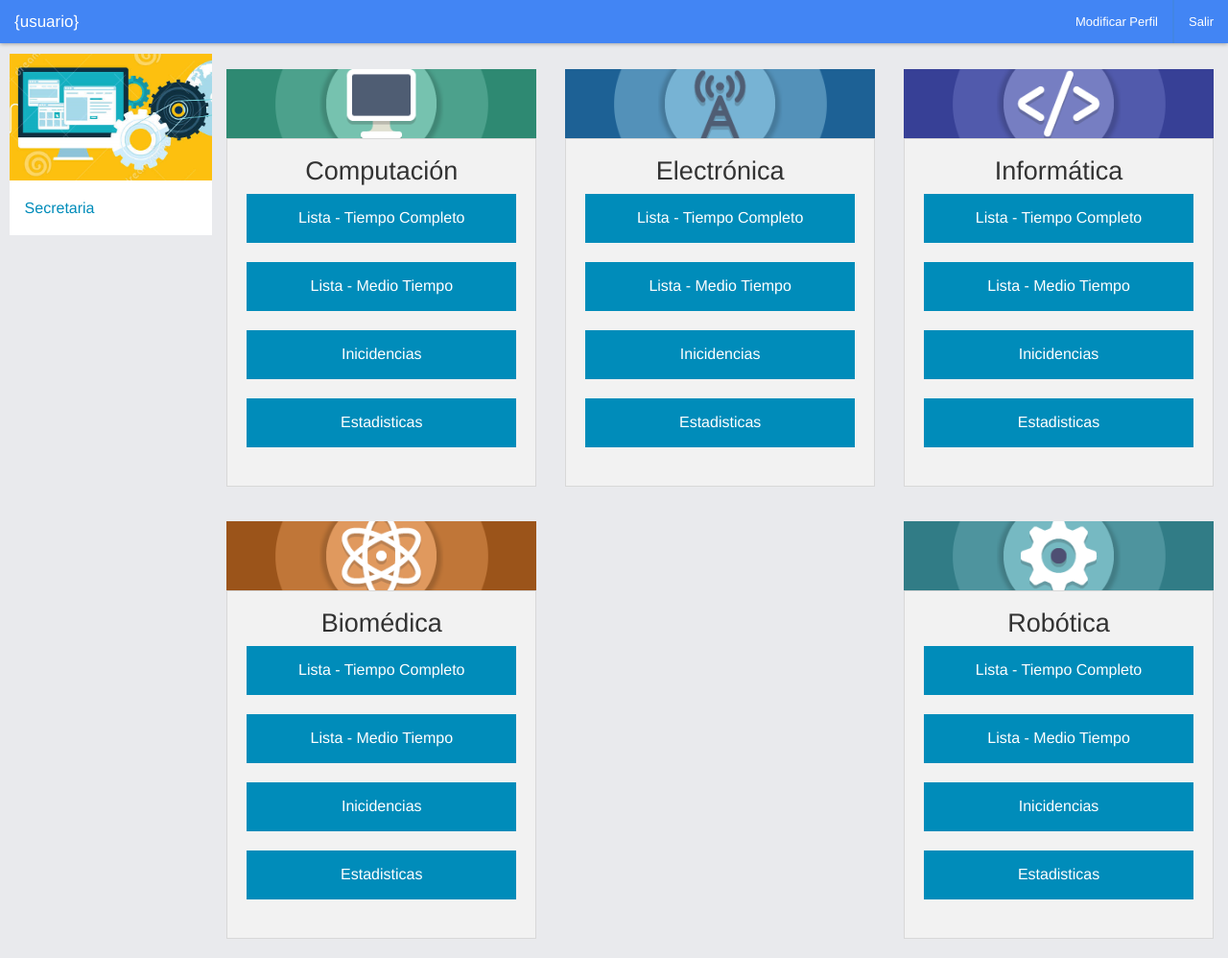
After one commit to Mike325/SistemaAdministrativo, a Django app: template templates/inicio-secretaria.html in a window 1280 px wide. The commit adds this page. Shown: the whole page at 96% size. Run offline with Django 3.2, Linux system fonts and the light colour scheme; the template is opened without the code that fills it, so the values that code supplies are empty.

Commit message:
Agregadas las listas de maestros

```diff
--- a/static/css/foundationEdit.css
+++ b/static/css/foundationEdit.css
@@ -16,3 +16,17 @@
     margin: 1rem 0 0 0 !important;
     padding: 0 !important;
 }
+
+.top-bar {
+  box-shadow: 0px 1px 4px rgba(0, 0, 0, 0.3);
+}
+
+.especialHead{
+  background: #fff !important;
+}
+
+#container {
+  padding-top: 0.7rem;
+  padding-left: 0.6rem;
+  background: #e9eaed;
+}
--- a/templates/base.html
+++ b/templates/base.html
@@ -15,7 +15,7 @@
 <body>
 
     <!-- Top bar -->
-    <nav class="top-bar" data-topbar role="navigation" style="background-color:#4285F4;">
+    <nav class="top-bar hide-on-print" data-topbar role="navigation" style="background-color:#4285F4;">
         <section class="top-bar-section">
             <ul class="title-area">
                 <li class="name" style="background-color:#4285F4;">
@@ -28,11 +28,11 @@
             </ul>
         </section>
     </nav>
-
+    <div id="container">
         <div class="row full-width">
 
             <!-- Contenido del panel de la izquierda, por orden jerárquico de menor a mayor -->
-        <div class="large-2 columns" style="background-color:#FFFFFF; padding:0rem;">
+            <div class="large-2 columns hide-on-print" style="background-color:#FFFFFF; padding:0rem;">
                 <img src="{% static 'img/banner2.png' %}">
                 <ul class="no-bullet" style="margin:1rem;">
 
@@ -44,15 +44,18 @@
 
             <!-- Contenido del area principal, un recuadro por departamento con sus botones correspondientes -->
             <div class="large-10 columns">
+                {% if banner %}
                 <!-- Banner, por el momento una imagen cualquiera -->
                 <div class="large-12 columns no-padding no-margin">
-                <img src="{% static 'img/banner.png' %}">
+                    <img src="{% static 'img/banner.png' %}" class="hide-on-print">
                 </div>
+                {% endif %}
 
                 {% block content %}
                 {% endblock %}
 
             </div>
         </div>
+    </div>
 </body>
 </html>
--- /dev/null
+++ b/templates/inicio-secretaria.html
@@ -0,0 +1,128 @@
+{% extends 'base.html' %}
+
+{% block title %}
+    Inicio - Secretarias
+{% endblock %}
+
+{% block usuario %}
+    {usuario}
+{% endblock %}
+
+{% block navegacion %}
+    <li><a href="/inicio-secretaria">Secretaria</a></li>
+{% endblock %}
+
+{% block content %}
+    <div class="row">
+        <div class="large-4 medium-6 small-12 columns">
+            <div class="division-banner">
+                <img src="/static/img/logos_carreras/computacion.png">
+            </div>
+            <div class="large-12 colums panel">
+                <h3 class="text-center">Computación<h3>
+                <div class="row">
+                    <div class="large-12 columns">
+                        <button class="button expand" onclick="location.href='/computacion/listas/tCompleto'">Lista - Tiempo Completo</button>
+                    </div>
+                    <div class="large-12 columns">
+                        <button class="button expand" onclick="location.href='/computacion/listas/tMedio'">Lista - Medio Tiempo</button>
+                    </div>
+                    <div class="large-12 columns">
+                        <button class="button expand" onclick="location.href='/computacion/form-incidencias'">Inicidencias</button>
+                    </div>
+                    <div class="large-12 columns">
+                        <button class="button expand" onclick="location.href='/computacion/estadisticas/'">Estadisticas</button>
+                    </div>
+                </div>
+            </div>
+        </div>
+        <div class="large-4 medium-6 small-12 columns">
+            <div class="division-banner">
+                <img src="/static/img/logos_carreras/electronica.png">
+            </div>
+            <div class="large-12 colums panel">
+                <h3 class="text-center">Electrónica<h3>
+                <div class="row">
+                    <div class="large-12 columns">
+                        <button class="button expand" onclick="location.href='/electronica/listas/tCompleto'">Lista - Tiempo Completo</button>
+                    </div>
+                    <div class="large-12 columns">
+                        <button class="button expand" onclick="location.href='/electronica/listas/tMedio'">Lista - Medio Tiempo</button>
+                    </div>
+                    <div class="large-12 columns">
+                        <button class="button expand" onclick="location.href='/electronica/form-incidencias'">Inicidencias</button>
+                    </div>
+                    <div class="large-12 columns">
+                        <button class="button expand" onclick="location.href='/electronica/estadisticas/'">Estadisticas</button>
+                    </div>
+                </div>
+            </div>
+        </div>
+        <div class="large-4 medium-6 small-12 columns">
+            <div class="division-banner">
+                <img src="/static/img/logos_carreras/informatica.png">
+            </div>
+            <div class="large-12 colums panel">
+                <h3 class="text-center">Informática<h3>
+                <div class="row">
+                    <div class="large-12 columns">
+                        <button class="button expand" onclick="location.href='/informatica/listas/tCompleto'">Lista - Tiempo Completo</button>
+                    </div>
+                    <div class="large-12 columns">
+                        <button class="button expand" onclick="location.href='/informatica/listas/tMedio'">Lista - Medio Tiempo</button>
+                    </div>
+                    <div class="large-12 columns">
+                        <button class="button expand" onclick="location.href='/informatica/form-incidencias'">Inicidencias</button>
+                    </div>
+                    <div class="large-12 columns">
+                        <button class="button expand" onclick="location.href='/informatica/estadisticas/'">Estadisticas</button>
+                    </div>
+                </div>
+            </div>
+        </div>
+        <div class="large-4 medium-6 small-12 columns">
+            <div class="division-banner">
+                <img src="/static/img/logos_carreras/biomedica.png">
+            </div>
+            <div class="large-12 colums panel">
+                <h3 class="text-center">Biomédica<h3>
+                <div class="row">
+                    <div class="large-12 columns">
+                        <button class="button expand" onclick="location.href='/biomedica/listas/tCompleto'">Lista - Tiempo Completo</button>
+                    </div>
+                    <div class="large-12 columns">
+                        <button class="button expand" onclick="location.href='/biomedica/listas/tMedio'">Lista - Medio Tiempo</button>
+                    </div>
+                    <div class="large-12 columns">
+                        <button class="button expand" onclick="location.href='/biomedica/form-incidencias'">Inicidencias</button>
+                    </div>
+                    <div class="large-12 columns">
+                        <button class="button expand" onclick="location.href='/biomedica/estadisticas/'">Estadisticas</button>
+                    </div>
+                </div>
+            </div>
+        </div>
+        <div class="large-4 medium-6 small-12 columns">
+            <div class="division-banner">
+                <img src="/static/img/logos_carreras/robotica.png">
+            </div>
+            <div class="large-12 colums panel">
+                <h3 class="text-center">Robótica<h3>
+                <div class="row">
+                    <div class="large-12 columns">
+                        <button class="button expand" onclick="location.href='/robotica/listas/tCompleto'">Lista - Tiempo Completo</button>
+                    </div>
+                    <div class="large-12 columns">
+                        <button class="button expand" onclick="location.href='/robotica/listas/tMedio'">Lista - Medio Tiempo</button>
+                    </div>
+                    <div class="large-12 columns">
+                        <button class="button expand" onclick="location.href='/robotica/form-incidencias'">Inicidencias</button>
+                    </div>
+                    <div class="large-12 columns">
+                        <button class="button expand" onclick="location.href='/robotica/estadisticas/'">Estadisticas</button>
+                    </div>
+                </div>
+            </div>
+        </div>
+    </div>
+{% endblock %}
```
Also changed, not shown: SistemaAdministrativo/urls.py (+7 -2 lines), SistemaAdministrativo/views.py (+84 -1 lines), templates/form-incidencias.html (added, +32 -0 lines), templates/incidencias.html (added, +69 -0 lines), templates/listas.html (added, +86 -0 lines), 5 other files. Lines whose indentation alone changed are shown as unchanged.
